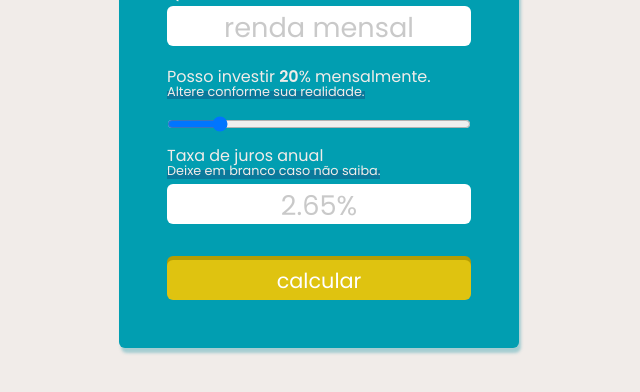
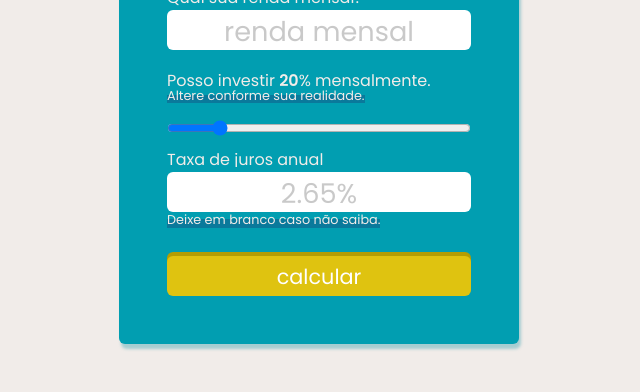
Before and after one commit to andrestanlley/MeuMilhao, a plain HTML site: page index.html in a window 1280 px wide. Shown: the part 336-728 px from the top of the page, without its empty margins (321-961 px from the left). Drawn offline with Linux system fonts and the light colour scheme.

Commit message:
Mudanças no CSS

```diff
--- a/index.html
+++ b/index.html
@@ -19,8 +19,9 @@
             <p>Posso investir <strong id="valor">50</strong>% mensalmente.<br><mark>Altere conforme sua realidade.</mark></p>
             <input type="range" name="investimento" id="investimento" onchange="porcentagem2()" min="5" max="100" step="5">
             <p id="corresponde"></p>
-            <p>Taxa de juros anual<br><mark>Deixe em branco caso não saiba.</mark></p>
+            <p>Taxa de juros anual</p>
             <input type="text" id="juros" name="juros" placeholder="2.65%">
+            <p><mark>Deixe em branco caso não saiba.</mark></p>
             <button type="submit">calcular</button>
         </div>
     </div>
@@ -43,7 +44,7 @@
         valor.innerText = porcentagem.value
         var corresponde = document.getElementById('corresponde')
         var rendaformatado = renda.value.replace('R$ ','').replace(',','.')
-        corresponde.innerText = `R$ ${rendaformatado*porcentagem.value/100} - ${porcentagem.value}%`
+        corresponde.innerText = `R$ ${Number(rendaformatado*porcentagem.value/100).toFixed()} - ${porcentagem.value}%`
     }
 
 </script>
--- a/style.css
+++ b/style.css
@@ -73,9 +73,6 @@ p{
 }
 
 
-#juros{
-    margin-bottom: .8rem;
-}
 
 button{
     display: flex;
```
